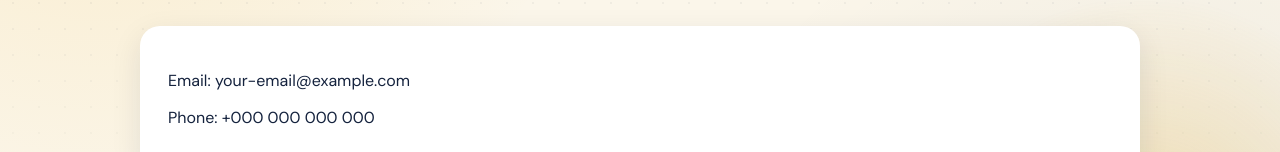
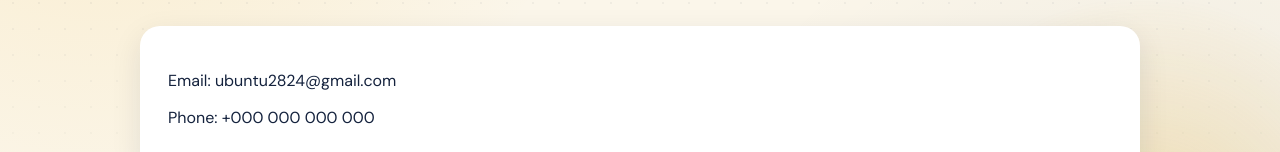
Before and after one commit to PrinceMunyanziza/ubuntu-site, a Next.js app: page /contact in a window 1280 px wide. Shown: the part 296-448 px from the top of the page. Built offline with nearby package versions, Linux system fonts and the light colour scheme; no server answers.

Commit message:
New Email

```diff
--- a/app/contact/page.js
+++ b/app/contact/page.js
@@ -4,7 +4,7 @@ export default function Contact() {
       <h1>Contact</h1>
       <p className="lead">We would love to hear from you.</p>
       <div className="panel">
-        <p>Email: your-email@example.com</p>
+        <p>Email: ubuntu2824@gmail.com</p>
         <p>Phone: +000 000 000 000</p>
       </div>
     </div>
```
